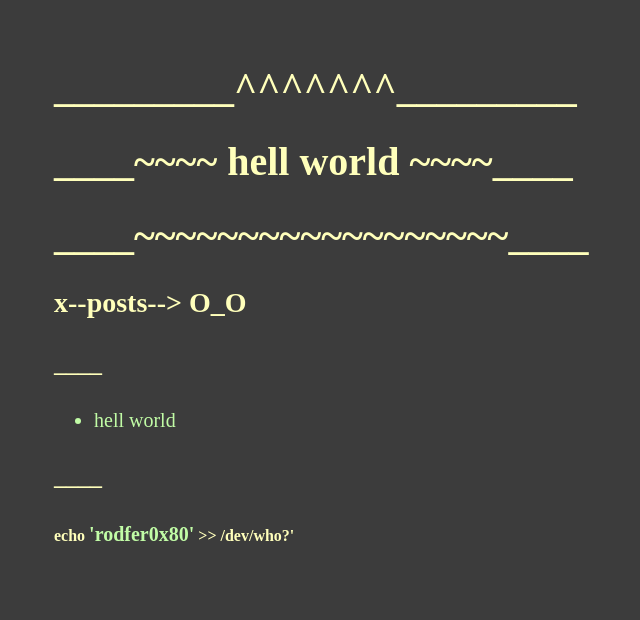
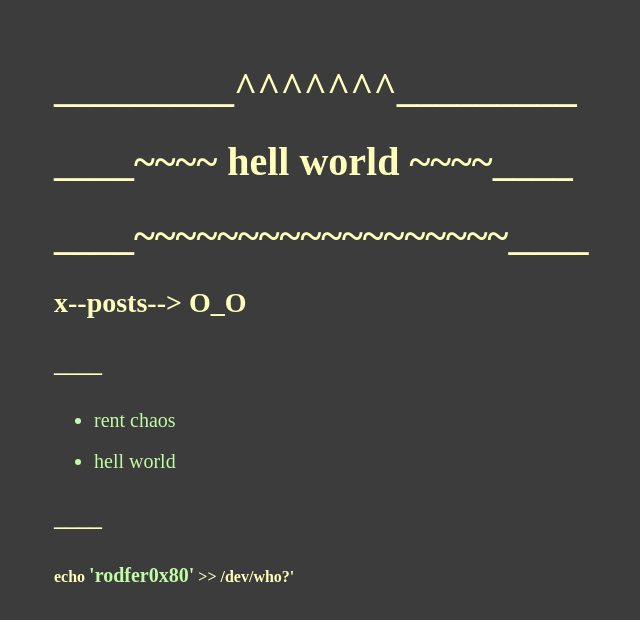
Before and after one commit to rodfer0x80/rodfer0x80, a plain HTML site: page docs/index.html in a window 1280 px wide. Shown: the whole page, without its empty margins (330-970 px from the left). Drawn offline with Linux system fonts and the light colour scheme.

Commit message:
[*] Added post rent chaos

```diff
--- a/docs/index.html
+++ b/docs/index.html
@@ -16,6 +16,7 @@
       <h3>x--posts--> O_O</h3>
       <h4>____</h4>
       <ul>
+        <li><a href='posts/rent_chaos.txt'>rent chaos</a></li><br>
         <li><a href='posts/hell_world.txt'>hell world</a></li>
       </ul>
       <h4>____</h4>
```
Also changed, not shown: docs/posts/rent_chaos.txt (added).
